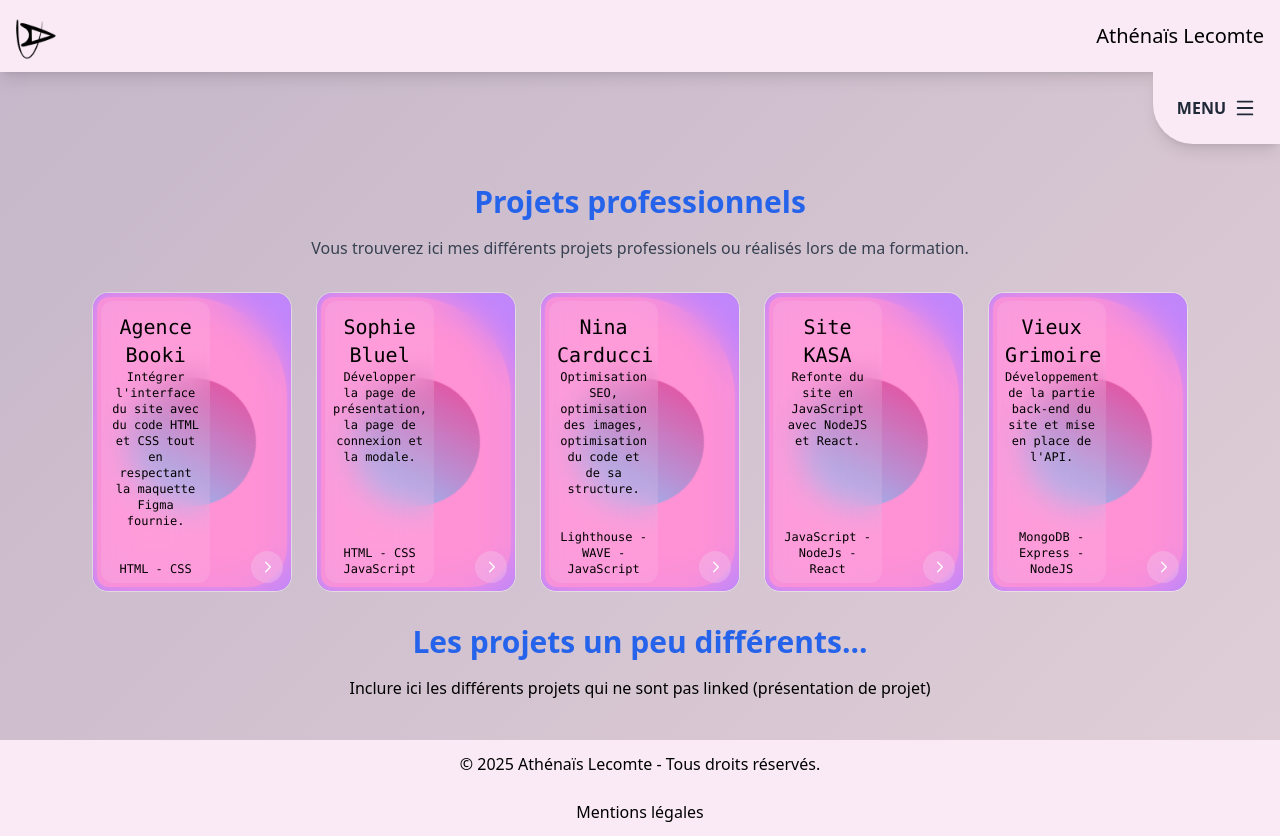
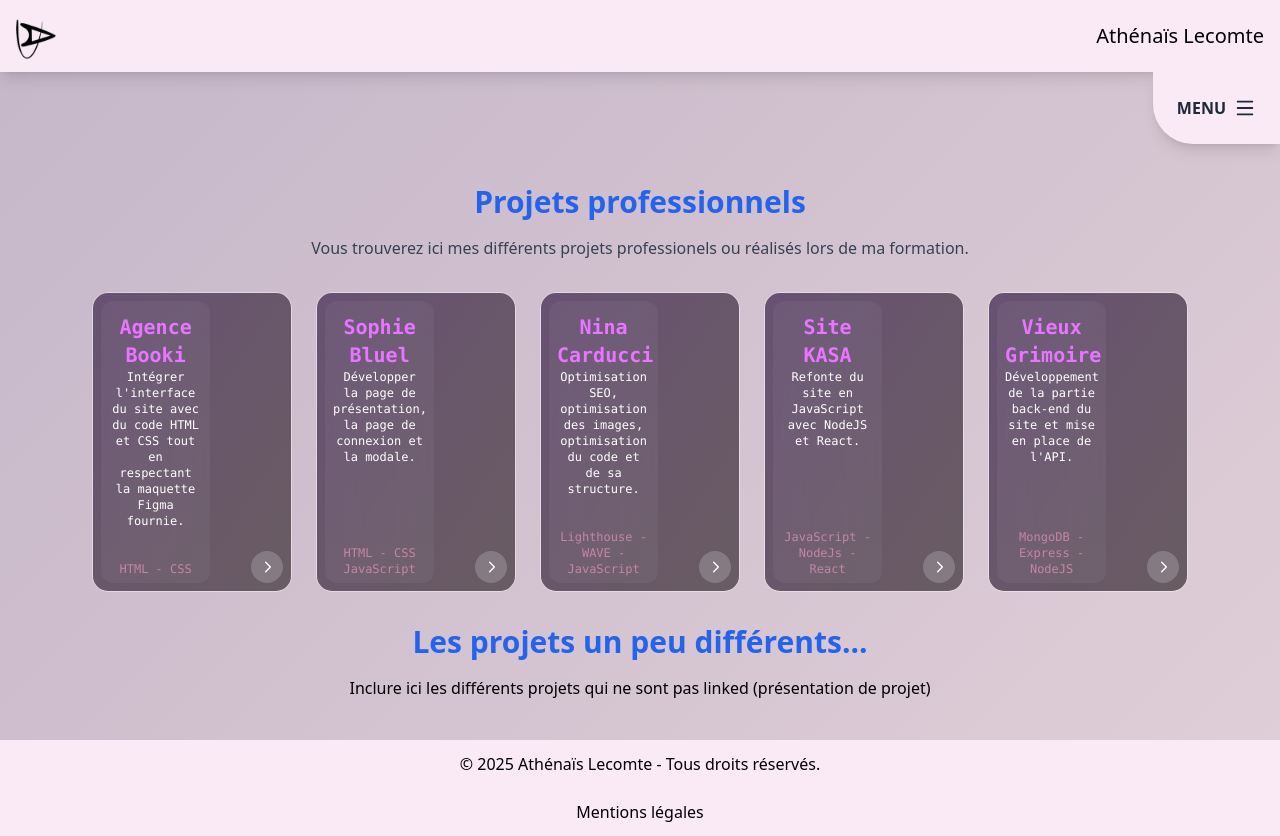
Before and after one commit to Piamah/portfolio3, a React (Vite) app: page /professional in a window 1280 px wide. Built offline with nearby package versions, Linux system fonts and the light colour scheme.

Commit message:
card colors, need to be updated again

```diff
--- a/src/components/Card.jsx
+++ b/src/components/Card.jsx
@@ -4,25 +4,15 @@ const Card = ({ title, subtitle, tech, link }) => {
   return (
     <div className="w-[200px] h-[300px] relative border border-solid border-white/40 rounded-2xl overflow-hidden group">
       {/* --- bg --- */}
-      <div className="w-full h-full p-1 absolute bg-purple-400">
-        <div className="w-full h-full rounded-xl rounded-tr-[100px] rounded-br-[40px] bg-[#ff91d5]" />
+      <div className="w-full h-full p-1 absolute bg-[linear-gradient(to_bottom_right,var(--card-bg-start),var(--card-bg-end))]">
       </div>
-
-      {/* --- cercle orange --- */}
-      <div className="w-full h-full flex items-center justify-center relative backdrop-blur-lg rounded-2xl">
-        <div
-          className="w-32 h-32 rounded-full bg-gradient-to-tr from-pink-500 to-blue-300 animate-spin"
-          style={{ animationDuration: "12s" }}
-        />
-      </div>
-
       {/* --- contenu carte --- */}
       <div className="w-full h-full p-2 flex justify-between absolute inset-0">
-        <div className="w-3/5 p-2 pt-3 pb-1.5 flex flex-col rounded-xl backdrop-blur-lg bg-gray-50/10 text-gray-200 font-medium font-mono z-10">
-          <span className="text-xl text-black font-medium">{title}</span>
-          <span className="text-xs text-black">{subtitle}</span>
-          <span className="text-xs text-black mt-auto">{tech}</span>
-        </div>
+      <div className="w-3/5 p-2 pt-3 pb-1.5 flex flex-col rounded-xl backdrop-blur-lg bg-white/5 text-[#E2E2E2] font-medium font-mono z-10">
+        <span className="text-xl text-[var(--card-tech)] font-semibold">{title}</span>
+        <span className="text-xs text-[var(--card-text)]">{subtitle}</span>
+        <span className="text-xs text-[var(--card-tag)] mt-auto">{tech}</span>
+      </div>
 
         <div className="h-full pt-2 flex flex-col items-end text-white/50">
           {/* --- flèche cliquable --- */}
--- a/src/index.css
+++ b/src/index.css
@@ -10,8 +10,11 @@
     --header--bg-end: #F3E5F5;
     --hover-text--start: #ff91d5;
     --hover-text--end: #ed9eff;
-    --card-bg-start: red;
-    --card-bg-end: blue;
+    --card-bg-start: #685173;
+    --card-bg-end: #695c62;
+    --card-tag: #c386a3;
+    --card-text: #ffffff;
+    --card-tech:#e875ff;
     --button-bg-start: #F43ADE;
     --button-bg-end: #9708DA;
     --nav: red;
```
